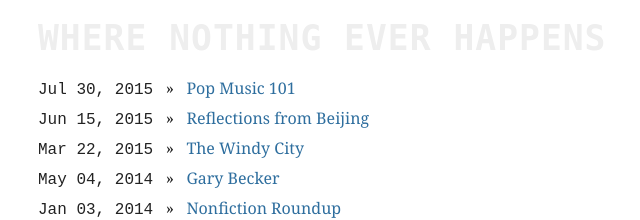
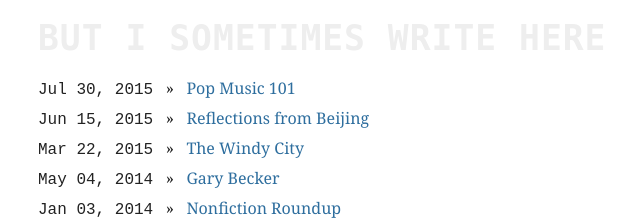
Before and after one commit to mbwong/mbwong.github.com, a Jekyll site: the page built from index.html, in a window 1280 px wide. Shown: the top 220 px of the page, without its empty margins (302-942 px from the left). Built offline with Jekyll 4.4.1, drawn with Linux system fonts in a browser that asks for light colours.

Commit message:
Update header.html

```diff
--- a/_includes/header.html
+++ b/_includes/header.html
@@ -1,5 +1,5 @@
     <header>
       <h1 id="title">
-       <a href="/" title="Blog">Where nothing ever happens</a>
+       <a href="/" title="Blog">But I sometimes write here</a>
       </h1>
     </header>
```
